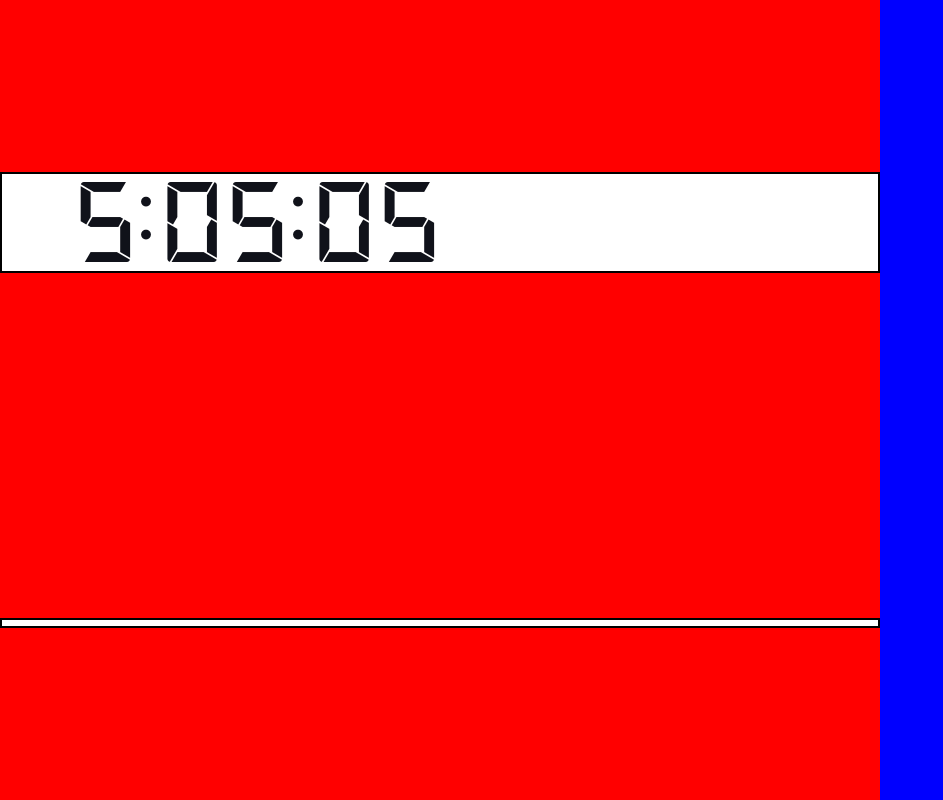
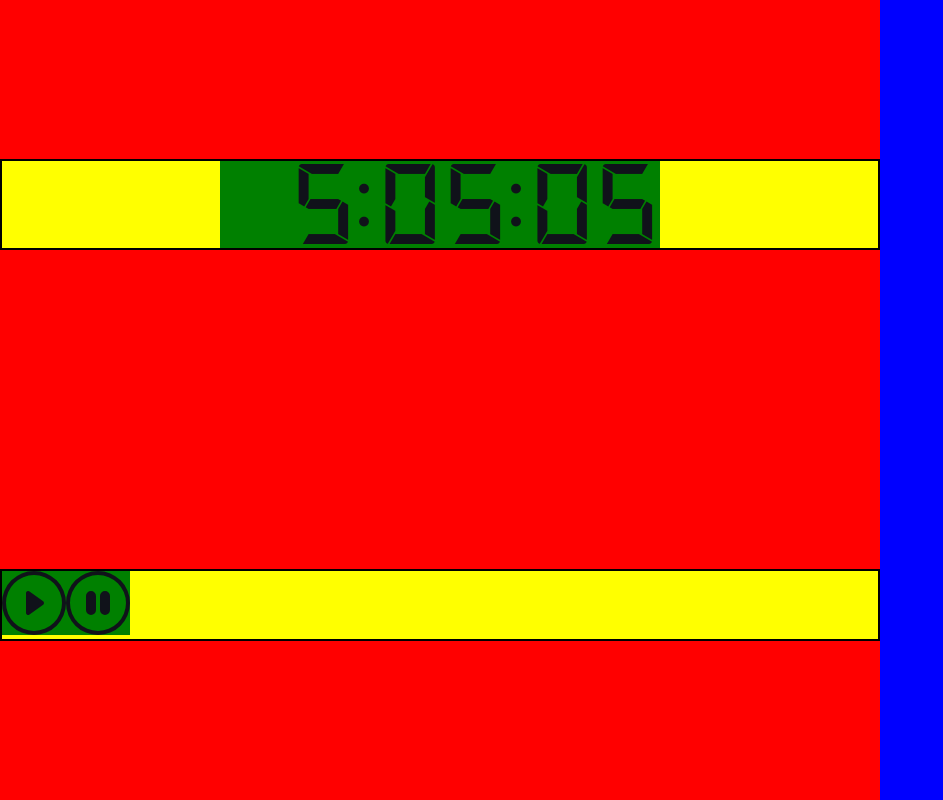
Before and after one commit to probmkr-projects/debate-timer, a React (Create React App) app: page / in a window 1280 px wide. Shown: the whole page, without its empty margins (0-943 px from the left). Built offline with nearby package versions, Linux system fonts and the light colour scheme.

Commit message:
とりあえずコミット

```diff
--- a/src/App.scss
+++ b/src/App.scss
@@ -16,16 +16,32 @@
       background-color: #fff;
       font-size: 80px;
       font-family: "dseg";
-      padding-bottom: 10px;
+      background-color: yellow;
+      display: flex;
+      justify-content: center;
 
-      span {
-        display: inline-block;
+      .time-wrap {
+        span {
+          background-color: green;
+          display: inline-block;
+        }
+
+        span.time-num {
+          // transform: translateY(6%);
+          width: 1.7em;
+          text-align: right;
+        }
       }
+    }
 
-      span.time-num {
-        transform: translateY(6%);
-        width: 1.7em;
-        text-align: right;
+    .buttons {
+      background-color: yellow;
+
+      svg {
+        --button-size: 64px;
+        width: var(--button-size);
+        height: var(--button-size);
+        background-color: green;
       }
     }
   }
@@ -42,3 +58,7 @@
     background-color: blue;
   }
 }
+
+.green {
+  background-color: green;
+}
--- a/src/App.tsx
+++ b/src/App.tsx
@@ -1,19 +1,31 @@
 import React from "react";
 import "./App.scss";
+import { PlayIcon, PauseIcon } from "./lib/svgs";
 
 const App: React.FC<Record<string, never>> = () => {
   return (
     <div className="App">
       <div className="timer">
         <div className="time">
-          <span id="min" className="time-num min">5</span>
-          <span className="sep">:</span>
-          <span id="sec" className="time-num sec">05</span>
-          <span className="sep">:</span>
-          <span id="msec" className="time-num msec">05</span>
+          <div className="time-wrap">
+            <span id="min" className="time-num min">
+              5
+            </span>
+            <span className="sep">:</span>
+            <span id="sec" className="time-num sec">
+              05
+            </span>
+            <span className="sep">:</span>
+            <span id="msec" className="time-num msec">
+              05
+            </span>
+          </div>
         </div>
         <div className="buttons">
-          <div className="start-pause"></div>
+          <div className="start-pause">
+            <PlayIcon />
+            <PauseIcon />
+          </div>
           <div className="next"></div>
         </div>
       </div>
--- a/src/index.scss
+++ b/src/index.scss
@@ -294,6 +294,12 @@ pre,
   overflow-x: auto;
 }
 
+svg {
+  fill: currentColor;
+  width: 16px;
+  height: 16px;
+}
+
 // # classess
 
 // ## max width and height
--- /dev/null
+++ b/src/lib/svgs.tsx
@@ -0,0 +1,28 @@
+import React from "react";
+
+export const PlayIcon: React.FC<Record<string, never>> = () => {
+  return (
+    <svg
+      xmlns="http://www.w3.org/2000/svg"
+      fill="currentColor"
+      className="bi bi-play-circle"
+      viewBox="0 0 16 16"
+    >
+      <path d="M8 15A7 7 0 1 1 8 1a7 7 0 0 1 0 14zm0 1A8 8 0 1 0 8 0a8 8 0 0 0 0 16z" />
+      <path d="M6.271 5.055a.5.5 0 0 1 .52.038l3.5 2.5a.5.5 0 0 1 0 .814l-3.5 2.5A.5.5 0 0 1 6 10.5v-5a.5.5 0 0 1 .271-.445z" />
+    </svg>
+  );
+};
+
+export const PauseIcon: React.FC<Record<string, never>> = () => {
+  return (
+    <svg
+      xmlns="http://www.w3.org/2000/svg"
+      className="bi bi-pause-circle"
+      viewBox="0 0 16 16"
+    >
+      <path d="M8 15A7 7 0 1 1 8 1a7 7 0 0 1 0 14zm0 1A8 8 0 1 0 8 0a8 8 0 0 0 0 16z" />
+      <path d="M5 6.25a1.25 1.25 0 1 1 2.5 0v3.5a1.25 1.25 0 1 1-2.5 0v-3.5zm3.5 0a1.25 1.25 0 1 1 2.5 0v3.5a1.25 1.25 0 1 1-2.5 0v-3.5z" />
+    </svg>
+  );
+};
```
Also changed, not shown: .devcontainer/devcontainer.json.
